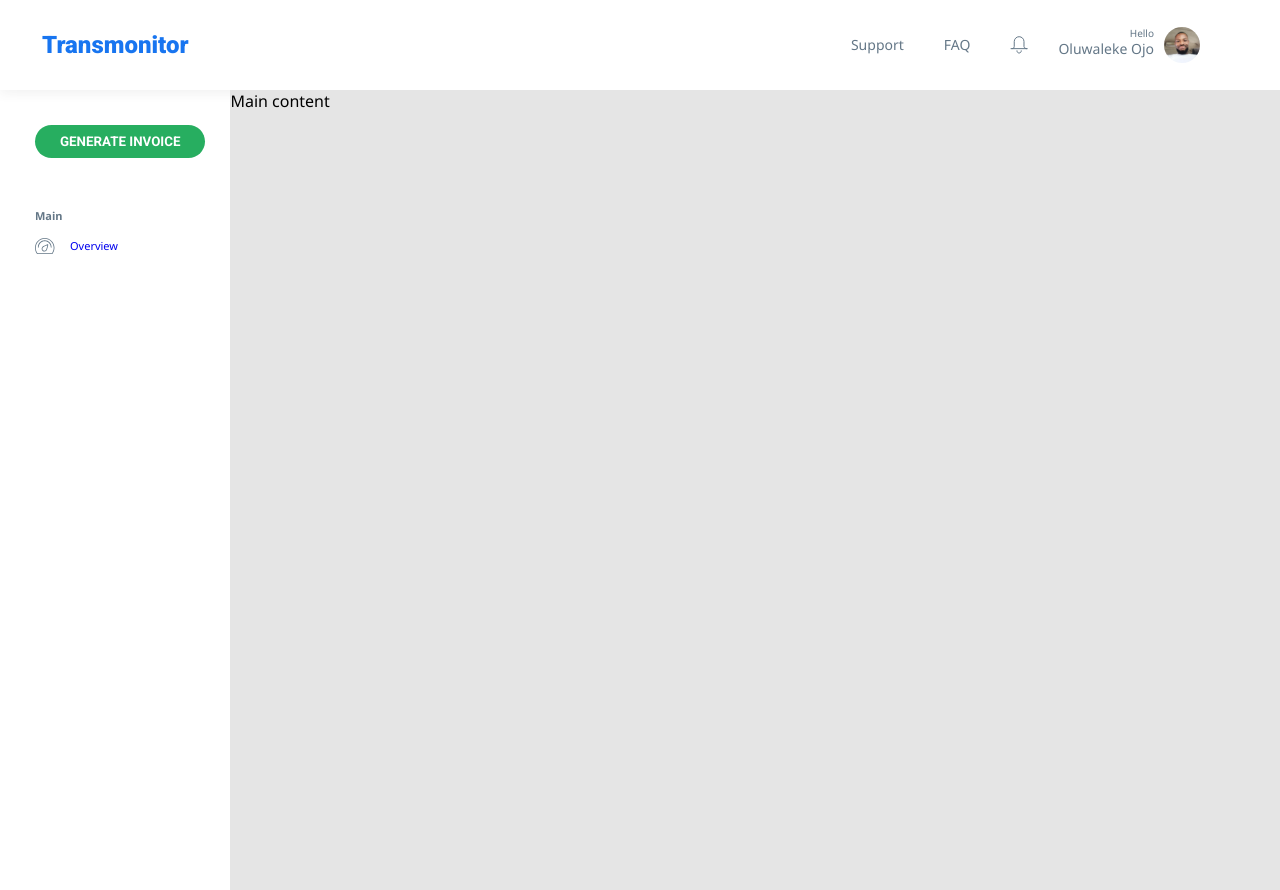
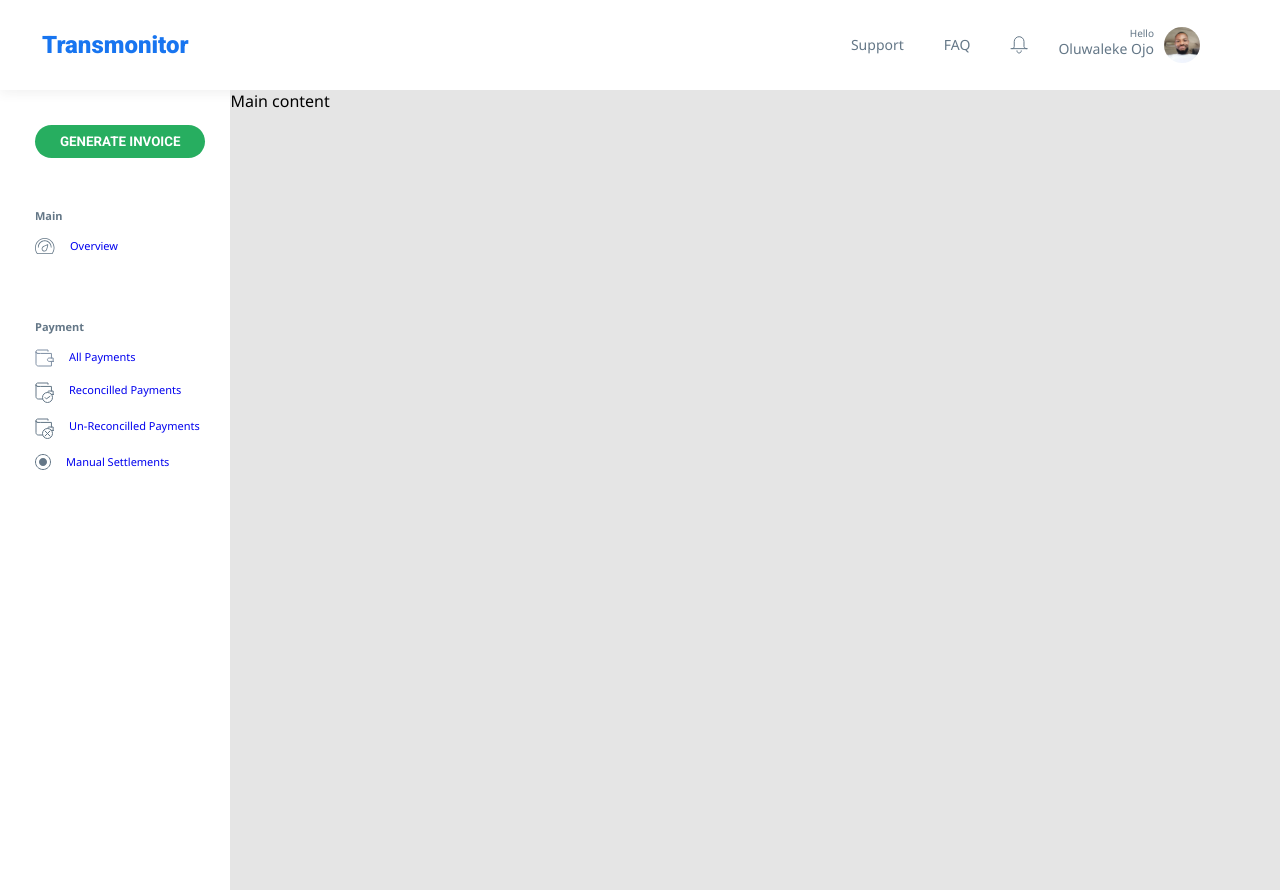
Before and after one commit to wptechprodigy/transmonitor, a React (Create React App) app: page / in a window 1280 px wide. Built offline with nearby package versions, Linux system fonts and the light colour scheme.

Commit message:
add all payments category menu

```diff
--- a/src/components/SideBarLinks.js
+++ b/src/components/SideBarLinks.js
@@ -6,6 +6,7 @@ function SideBarLinks({ sideBarItems }) {
   return (
     <div>
       <SideBarLink category={sideBarItems.mainCategory} />
+      <SideBarLink category={sideBarItems.paymentCategory} />
     </div>
   )
 }
```
